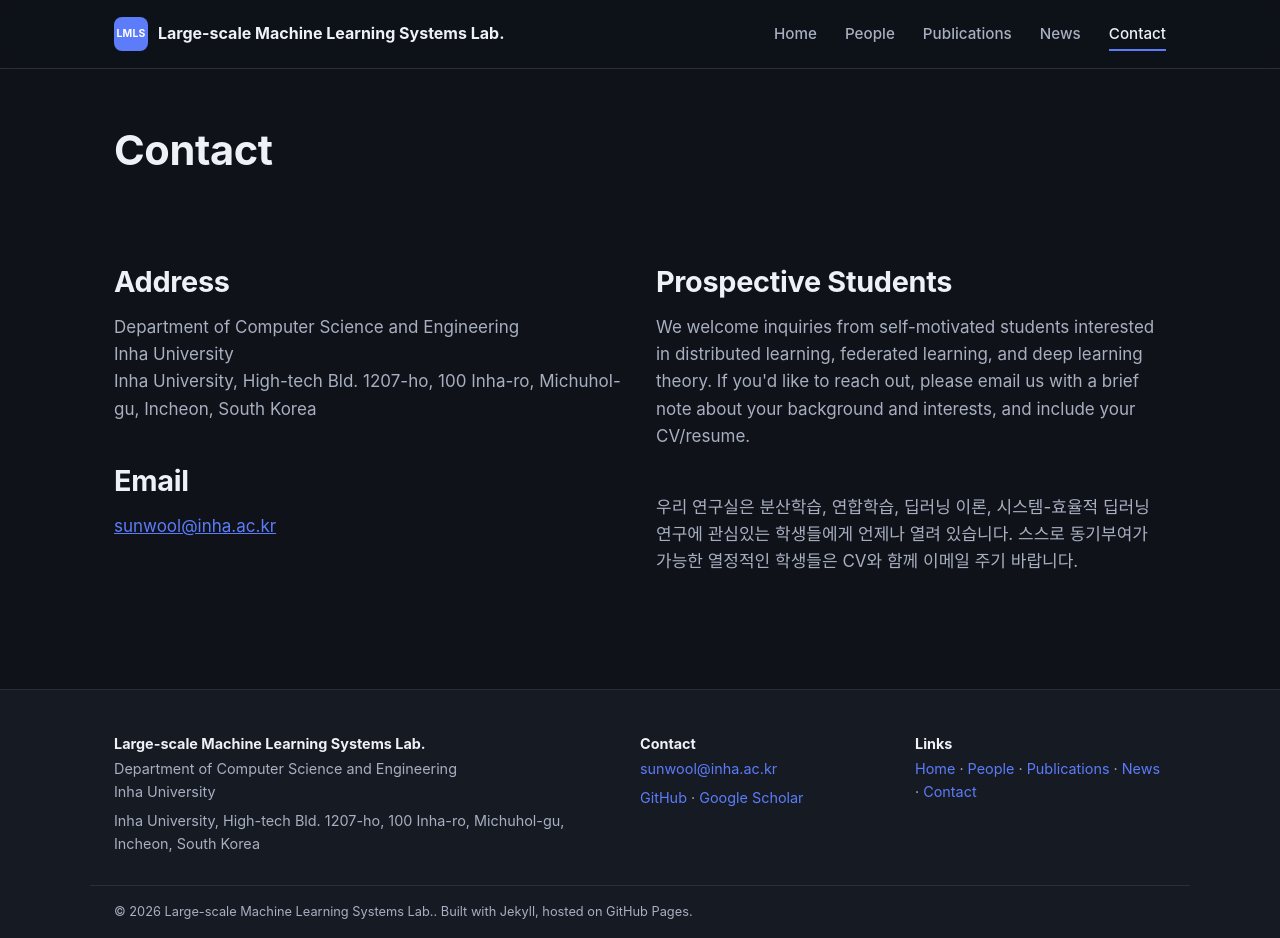
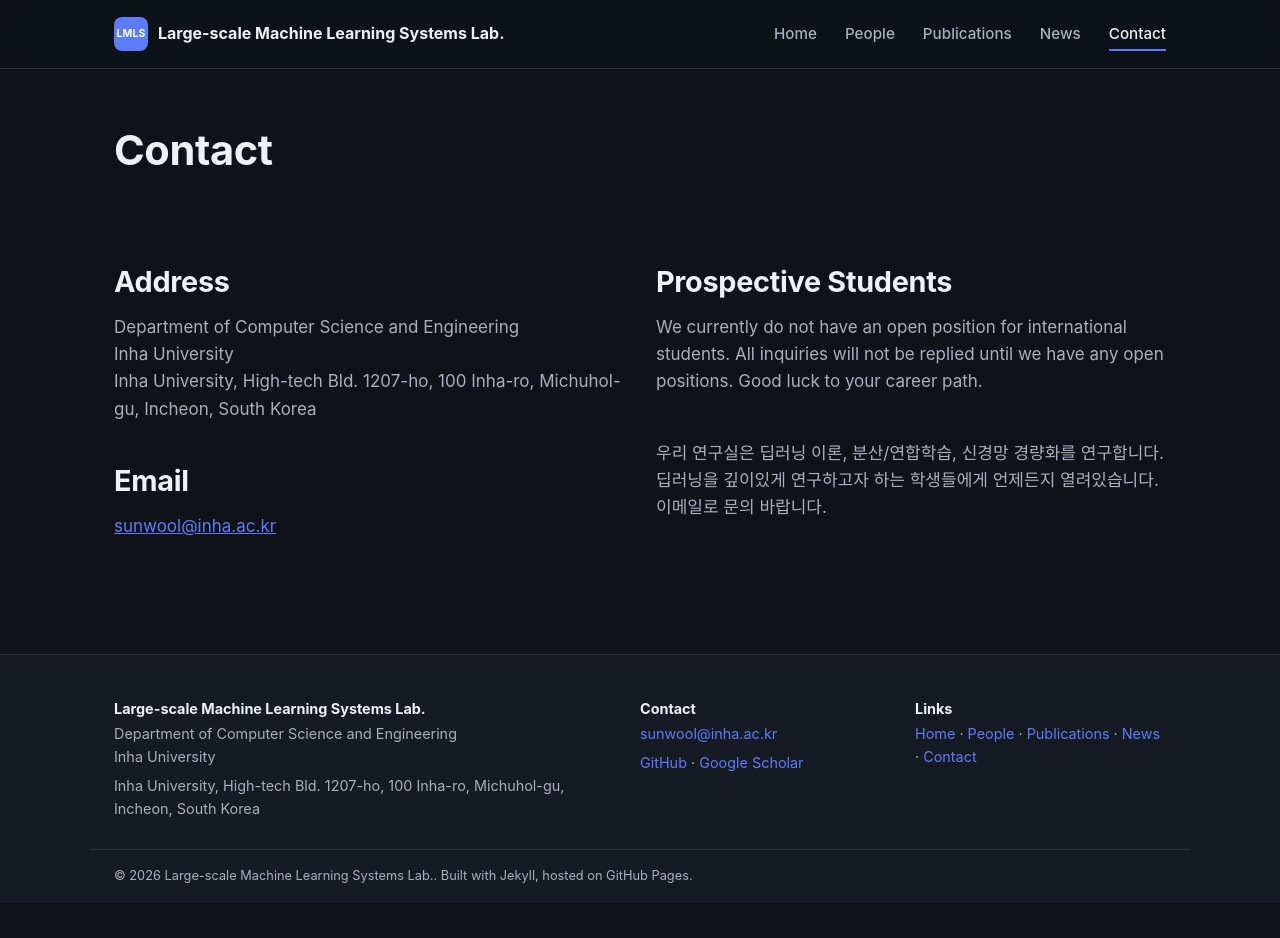
Before and after one commit to LMLS-Lab/lmls-lab.github.io, a Jekyll site: the page built from contact.md, in a window 1280 px wide and 938 px high. Built offline with Jekyll 4.4.1, drawn with Linux system fonts in a browser that asks for light colours.

Commit message:
Updated contact page.

```diff
--- a/contact.md
+++ b/contact.md
@@ -22,11 +22,8 @@ permalink: /contact/
 
       <div class="prose">
         <h2>Prospective Students</h2>
-        <p>We welcome inquiries from self-motivated students interested in distributed learning,
-        federated learning, and deep learning theory. If you'd like to reach out,
-        please email us with a brief note about your background and interests, and include your
-        CV/resume.</p><br>
-        <p>우리 연구실은 분산학습, 연합학습, 딥러닝 이론, 시스템-효율적 딥러닝 연구에 관심있는 학생들에게 언제나 열려 있습니다. 스스로 동기부여가 가능한 열정적인 학생들은 CV와 함께 이메일 주기 바랍니다. </p>
+        <p>We currently do not have an open position for international students. All inquiries will not be replied until we have any open positions. Good luck to your career path.</p><br>
+        <p>우리 연구실은 딥러닝 이론, 분산/연합학습, 신경망 경량화를 연구합니다. 딥러닝을 깊이있게 연구하고자 하는 학생들에게 언제든지 열려있습니다. 이메일로 문의 바랍니다.</p>
 
         <!-- TODO: add admissions-cycle-specific notes, application links, or a map/directions here. -->
       </div>
```
